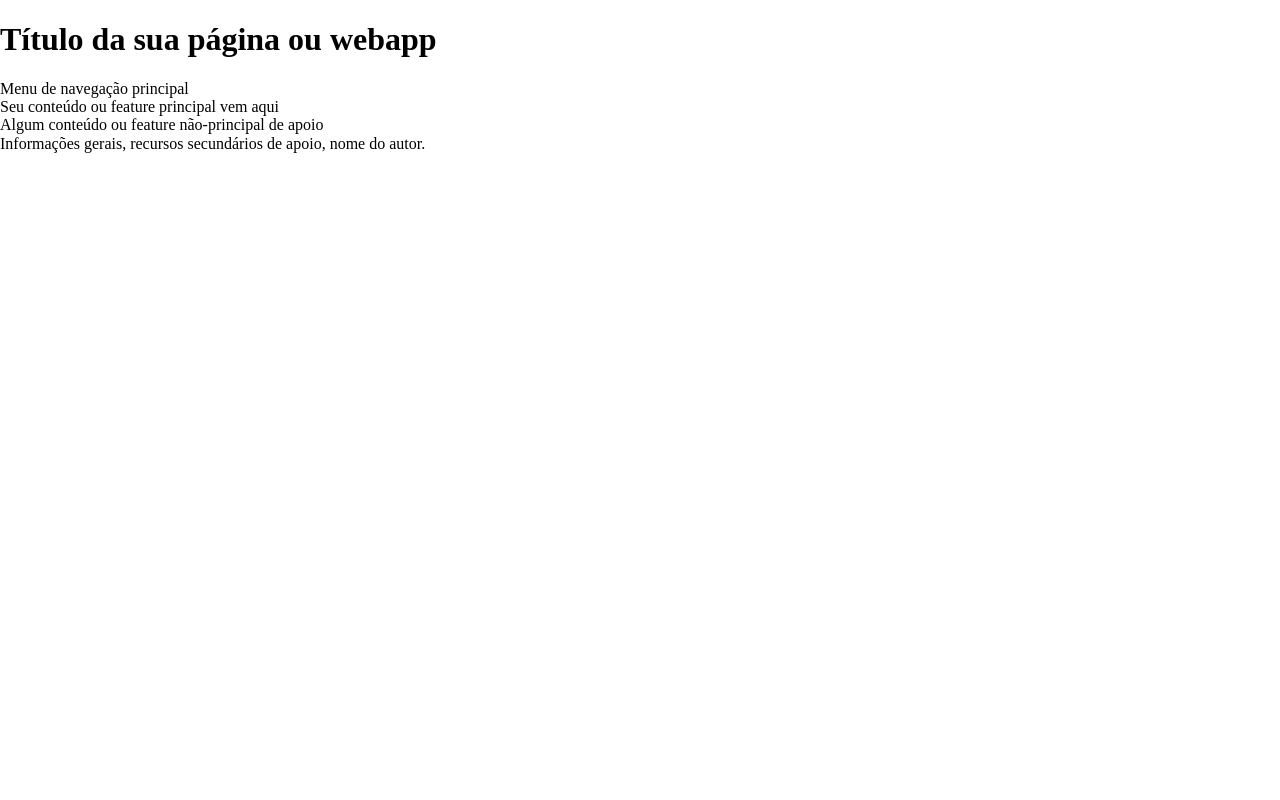
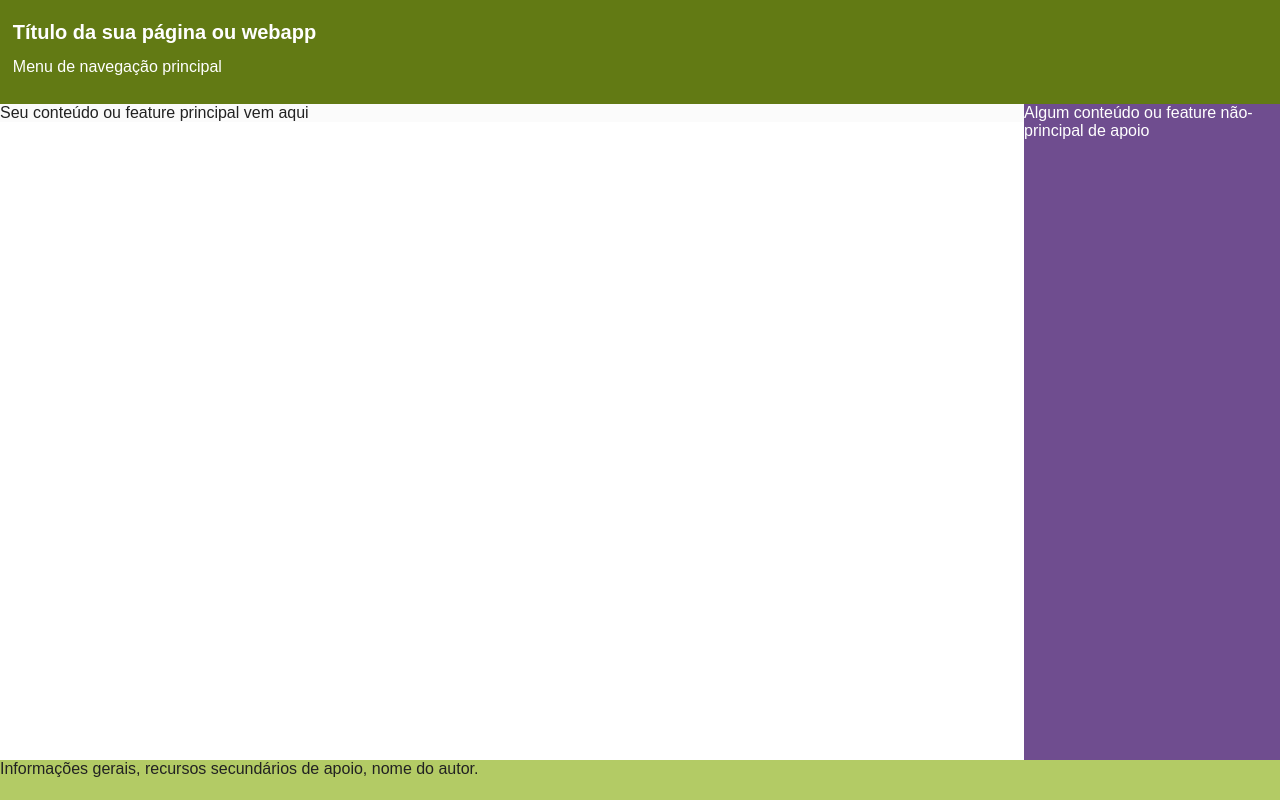
Before and after one commit to igorbernardocosta/projeto-frontend, a website built with Parcel: page index.html in a window 1280 px wide. Built offline with nearby package versions, Linux system fonts and the light colour scheme.

Commit message:
Includes a new awesome stylization

```diff
--- /dev/null
+++ b/css/main.css
@@ -0,0 +1,39 @@
+body {
+    font-family: Arial, Helvetica, sans-serif;
+    color: #222;
+}
+
+body>header {
+    background-color: #627a14;
+    padding: 1vh 1vw;
+    height: 13vh;
+    box-sizing: border-box;
+    color: #fff;
+}
+
+body>main {
+    height: 82vh;
+}
+
+body>footer {
+    height: 5vh;
+    background-color: #b3cb65;
+}
+
+h1.app-title {
+    font-size: 20px;
+}
+
+section.main-feature {
+    float: left;
+    background-color: #fbfbfb;
+    width: 80vw;
+}
+
+aside.secundary-feature {
+    float: right;
+    background-color: #6f4d8f;
+    width: 20vw;
+    height: 82vh;
+    color: #fff;
+}
--- a/index.html
+++ b/index.html
@@ -24,14 +24,14 @@
 
 <body>
     <header>
-        <h1>Título da sua página ou webapp</h1>
+        <h1 class="app-title">Título da sua página ou webapp</h1>
         <nav>Menu de navegação principal</nav>
     </header>
     <main>
-        <section>
+        <section class="main-feature">
             Seu conteúdo ou feature principal vem aqui
         </section>
-        <aside>
+        <aside class="secundary-feature">
             Algum conteúdo ou feature não-principal de apoio
         </aside>
     </main>
```
